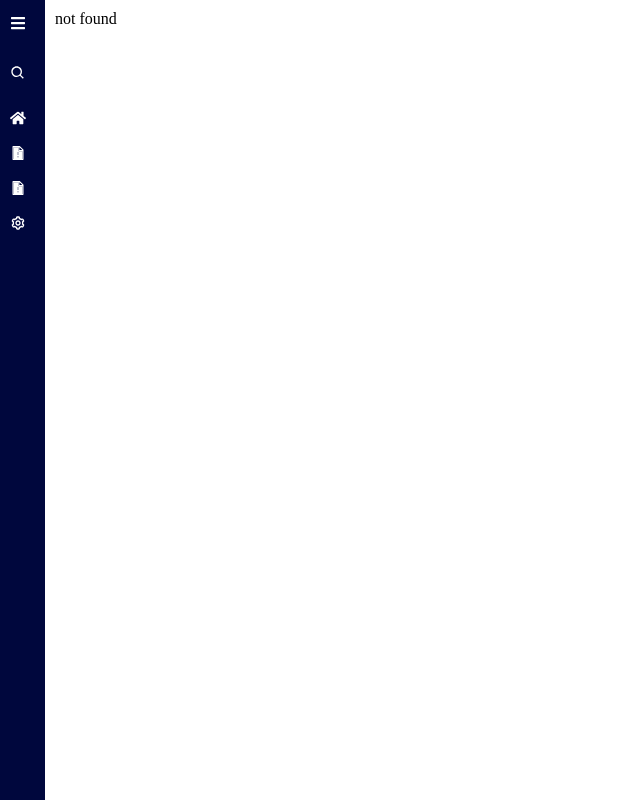
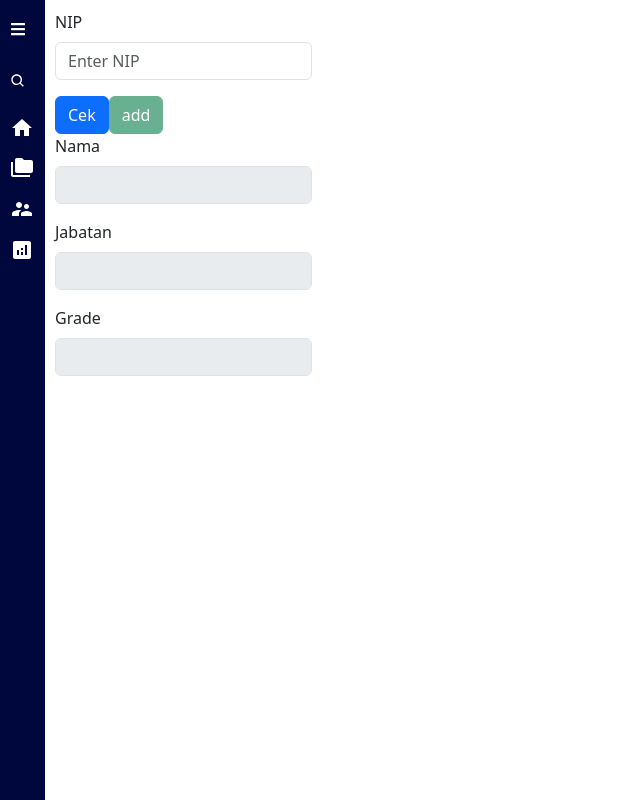
Before and after one commit to RagilAzis/PPL4-A5-KKK, a React (Create React App) app in the folder proyek4/: page /master/addpeserta in a window 1280 px wide. Before the commit this address had no page. Shown: the whole page, without its empty margins (0-640 px from the left). Built offline with nearby package versions, Linux system fonts and the light colour scheme.

Commit message:
Add files via upload

```diff
--- a/proyek4/src/App.js
+++ b/proyek4/src/App.js
@@ -5,7 +5,6 @@ import {BrowserRouter as Router , Routes , Route } from 'react-router-dom';
 import Dashboard from './pages/Dashboard'
 import Master from './pages/Master'
 import DataPenguji from './pages/DataPenguji';
-import InputDataPenguji from "./pages/InputDataPenguji";
 import DataPeserta from './pages/DataPeserta';
 import FitProper from './pages/FitProper';
 import RegFit from './pages/RegFit';
@@ -18,6 +17,8 @@ import RepManualFit from './pages/RepManualFit';
 import PrintGradeFit from './pages/PrintGradeFit';
 import PrintGradeInterview from './pages/PrintGradeInterview';
 import RepGradeInterview from './pages/RepGradeInterview';
+import AddPeserta from './pages/AddPeserta';
+import InputDataPenguji from './pages/InputDataPenguji';
 
 function App() {
   return (
@@ -30,10 +31,9 @@ function App() {
           <Route path="/master" element={<Master />} />
           <Route path="/master/datapenguji" element={<DataPenguji />} />
           <Route path="/master/datapeserta" element={<DataPeserta />} />
-          <Route
-              path="/master/inputdatapenguji"
-              element={<InputDataPenguji />}
-            />
+
+          <Route path="/master/addpeserta" element={<AddPeserta />} />
+          <Route path="/master/inputdatapenguji" element={<InputDataPenguji />}/>
 
           <Route path="/fit-proper" element={<FitProper />} />
           <Route path="/fit-proper/regfit" element={<RegFit />} />
--- a/proyek4/src/Component/Sidebar.jsx
+++ b/proyek4/src/Component/Sidebar.jsx
@@ -1,22 +1,28 @@
 import { NavLink } from "react-router-dom";
 import React from "react";
-import { FaBars, FaHome, FaLock, FaMoneyBill, FaUser, FaAngleDown } from "react-icons/fa";
+import { FaBars, FaLock, FaMoneyBill, FaUser } from "react-icons/fa";
 import { BiSearch } from "react-icons/bi";
-import { BiCog } from "react-icons/bi";
-import { AiTwotoneFileExclamation } from "react-icons/ai";
+import AddToQueueIcon from '@mui/icons-material/AddToQueue';
 import { useState } from "react";
 import { AnimatePresence, motion } from "framer-motion";
 import SidebarMenu from "./SidebarMenu";
+import HomeIcon from '@mui/icons-material/Home';
+import FolderCopyIcon from '@mui/icons-material/FolderCopy';
+import SupervisorAccountIcon from '@mui/icons-material/SupervisorAccount';
+import AnalyticsIcon from '@mui/icons-material/Analytics';
+import PrintIcon from '@mui/icons-material/Print';
+
+import 'bootstrap/dist/css/bootstrap.min.css';
 const routes = [
   {
     path: "/",
     name: "Dashboard",
-    icon: <FaHome />,
+    icon: <HomeIcon />,
   },
   {
     path: "/master",
     name: "Master",
-    icon: <AiTwotoneFileExclamation />,
+    icon: <FolderCopyIcon />,
     subRoutes: [
       {
         path: "/master/DataPeserta",
@@ -26,14 +32,14 @@ const routes = [
       {
         path: "/master/DataPenguji",
         name: "Data Penguji",
-        icon: <FaLock />,
+        icon: <FaUser />,
       },
     ],
   },
   {
     path: "/fit-proper",
     name: "Fit Proper",
-    icon: <AiTwotoneFileExclamation />,
+    icon: <SupervisorAccountIcon />,
     subRoutes: [
       {
         path: "/fit-proper/RegFit",
@@ -43,12 +49,12 @@ const routes = [
       {
         path: "/fit-proper/RegInterview",
         name: "Pendaftaran Wawancara",
-        icon: <FaLock />,
+        icon: <FaUser />,
       },
       {
         path: "/fit-proper/GradeFit",
         name: "Penilaian Fit & Proper",
-        icon: <FaUser />,
+        icon: <FaLock />,
       },
       {
         path: "/fit-proper/GradeInteview",
@@ -60,33 +66,34 @@ const routes = [
   {
     path: "/report",
     name: "Report",
-    icon: <BiCog />,
+    icon: <AnalyticsIcon />,
     exact: true,
     subRoutes: [
       {
         path: "/report/RepGradeFit",
         name: "Rekap Nilai Fit & Proper",
-        icon: <FaUser />,
+        icon: <AddToQueueIcon />,
       },
       {
         path: "/report/RepManualFit",
         name: "Rekap Manual Nilai Fit & Proper",
-        icon: <FaLock />,
+        icon: <AddToQueueIcon />,
+      },
+      {
+        path: "/report/RepGradeInterview",
+        name: "Rekap Nilai Wawancara",
+        icon: <AddToQueueIcon />,
       },
       {
         path: "/report/PrintGradeFit",
         name: "Cetak Nilai Fit & Proper",
-        icon: <FaMoneyBill />,
+        icon: <PrintIcon />,
       },
-      {
-        path: "/report/RepGradeInterview",
-        name: "Rekap Nilai Wawancara",
-        icon: <FaLock />,
-      },
+
       {
         path: "/report/PrintGradeInterview",
         name: "Cetak Nilai Wawancara",
-        icon: <FaMoneyBill />,
+        icon: <PrintIcon />,
       },
     ],
   },
@@ -155,7 +162,7 @@ const SideBar = ({ children }) => {
                   exit="hidden"
                   className="logo"
                 >
-                  DoSomeCoding
+                  PLN SUCCESSOR
                 </motion.h1>
               )}
             </AnimatePresence>
--- a/proyek4/src/Component/SidebarMenu.jsx
+++ b/proyek4/src/Component/SidebarMenu.jsx
@@ -6,6 +6,7 @@ import { BiCog } from "react-icons/bi";
 import { AiTwotoneFileExclamation } from "react-icons/ai";
 import { useState , useEffect } from "react";
 import { AnimatePresence, motion } from "framer-motion";
+import 'bootstrap/dist/css/bootstrap.min.css';
 
 const menuAnimation = {
   hidden: {
--- /dev/null
+++ b/proyek4/src/pages/AddPeserta.jsx
@@ -0,0 +1,108 @@
+import React, { useState, useEffect } from "react";
+import axios from "axios";
+import Form from 'react-bootstrap/Form'
+import Button from "react-bootstrap/Button";
+
+
+const AddPeserta = () => {
+    const [tableData, setData] = useState([]);
+    const [nip, setNip] = useState('');
+    const [onDisable,setOnDisable] = useState(true);
+    const [dataPegawai, setDataPegawai] = useState({
+        id:"",
+        nip: "",
+        nama: "",
+        grade: "",
+        jabatan: ""
+    })
+    const getDataPegawai = () => {
+        axios
+            .get("https://plnstrapi.herokuapp.com/api/pesertas?populate=*")
+            .then((res) => {
+                console.log(res);
+                setData(res.data.data);
+            });
+    };
+
+    const getDataPeserta = () => {
+        axios
+            .get(`https://plnstrapi.herokuapp.com/api/pegawais?filters[nip][$eq]=${nip}&populate=*`)
+            .then((res) => {
+                console.log("getdatapeserta", res.data.data);
+                // setNip(res.data.data[0].attributes.peserta_nip.data.attributes.nip);
+                if(res.data.data.length !== 0 && res.data.data[0].attributes.peserta_nip.data === null){
+                    setDataPegawai({
+                        id: res.data.data[0].id,
+                        nip: res.data.data[0].attributes.nip,
+                        nama: res.data.data[0].attributes.nama_pegawai,
+                        grade: res.data.data[0].attributes.grade.data.attributes.nama_grade,
+                        jabatan: res.data.data[0].attributes.jabatan.data.attributes.nama_jabatan
+                    });
+                    setOnDisable(false);
+                }else if(res.data.data[0].attributes.peserta_nip.data !== null){
+                    alert("pegawai sudah menjadi peserta!");
+                }else{
+                    alert("data tidak ditemukan!");
+                }
+
+
+            });
+    };
+
+    const postDataPeserta = () => {
+        const data = {
+            peserta_nip: dataPegawai.id
+        }
+        // console.log("data nip", data.peserta_nip);
+        axios.post(`https://plnstrapi.herokuapp.com/api/pesertas`, { data })
+            .then((res) => {
+                console.log("success post peserta", res);
+                alert("success post");
+                setOnDisable(true);
+            });
+    };
+
+    useEffect(() => {
+        // if (tableData.length === 0) {
+        //     getDataPeserta();
+        // }
+        console.log("ini nip", dataPegawai);
+    });
+
+    return (
+        <Form>
+            <Form.Group className="mb-3" controlId="formBasicEmail">
+                <Form.Label>NIP</Form.Label>
+                <Form.Control onChange={(e) => setNip(e.target.value)} placeholder="Enter NIP" />
+            </Form.Group>
+
+            <Button onClick={() => getDataPeserta()} variant="primary">
+                Cek
+            </Button>
+            <Button onClick={() => postDataPeserta()} variant="success" disabled={onDisable}>
+                add
+            </Button>
+
+
+            <Form.Group className="mb-3" controlId="nama">
+                <Form.Label>Nama</Form.Label>
+                <Form.Control disabled type="text" value={dataPegawai.nama} />
+            </Form.Group>
+
+            <Form.Group className="mb-3" controlId="jabatan">
+                <Form.Label>Jabatan</Form.Label>
+                <Form.Control disabled type="text" value={dataPegawai.jabatan} />
+            </Form.Group>
+
+            <Form.Group className="mb-3" controlId="grade">
+                <Form.Label>Grade</Form.Label>
+                <Form.Control disabled type="grade" value={dataPegawai.grade} />
+            </Form.Group>
+
+        </Form>
+    );
+    // return <div className="title"> Fit and Proper</div>;
+};
+
+
+export default AddPeserta;
--- a/proyek4/src/pages/Dashboard.jsx
+++ b/proyek4/src/pages/Dashboard.jsx
@@ -1,5 +1,7 @@
 import React, { useState, useEffect } from "react";
 import axios from "axios";
+import Breadcrumb from "react-bootstrap/Breadcrumb";
+import Button from "react-bootstrap/Button";
 
 const Dashboard = () => {
     const [dataPeserta, setDataPeserta] = useState([]);
@@ -24,6 +26,12 @@ const Dashboard = () => {
 
     const rows = () => { };
     return (
+      <div>
+
+            <Breadcrumb>
+                <Breadcrumb.Item href="/">Dashboard</Breadcrumb.Item>
+                <Breadcrumb.Item href="DataPeserta">Jadwal</Breadcrumb.Item>
+            </Breadcrumb>
         <table className="table table-striped table-hover">
             <thead>
                 <tr>
@@ -78,6 +86,7 @@ const Dashboard = () => {
                 })}
             </tbody>
         </table>
+        </div>
     );
 };
 
--- a/proyek4/src/pages/DataPeserta.jsx
+++ b/proyek4/src/pages/DataPeserta.jsx
@@ -1,17 +1,15 @@
-import React, { useState, useEffect } from "react";
+import React, { useState, useEffect } from 'react';
 import axios from "axios";
 import Breadcrumb from "react-bootstrap/Breadcrumb";
-import Table from "react-bootstrap/Table";
 import Button from "react-bootstrap/Button";
 
+
 const DataPeserta = () => {
-  const [tableData, setData] = useState([]);
+  const [tableData, setData] = useState([])
 
-  const getDataPegawai = () => {
+    const getDataPeserta = () => {
         axios
-      .get(
-        "https://plnstrapi.herokuapp.com/api/pesertas?populate=*&populate=peserta_nip.jabatan&populate=peserta_nip.grade&populate=peserta_nip.jenjang&populate=pengujis.penguji_nip"
-      )
+            .get("https://plnstrapi.herokuapp.com/api/pesertas?populate=*&populate=peserta_nip.jabatan&populate=peserta_nip.grade&populate=peserta_nip.jenjang&populate=pengujis.penguji_nip")
             .then((res) => {
                 console.log(res);
                 setData(res.data.data);
@@ -20,11 +18,11 @@ const DataPeserta = () => {
 
     useEffect(() => {
       if (tableData.length === 0) {
-      getDataPegawai();
+          getDataPeserta();
       }
   });
 
-  const rows = () => {};
+  const rows = () => { };
     return (
         <div className="container">
             <Breadcrumb>
@@ -32,14 +30,7 @@ const DataPeserta = () => {
                 <Breadcrumb.Item href="DataPeserta">Data Peserta</Breadcrumb.Item>
             </Breadcrumb>
             <div className="add">
-        <Button variant="primary" href="InputDataPeserta">
-          Tambah Data Peserta
-        </Button>
-        {/* <center><form>
-            <label>Nama yang dicari :</label>
-            <input type="text" name="cari"></input>
-            <input class="btn btn-primary btn-sm" type="submit" value="Cari"></input>
-          </form></center> */}
+                <Button variant="primary btn-sm" href="../master/addpeserta">Tambah Data </Button>
             </div>
 
             <div className="utils">
@@ -49,49 +40,65 @@ const DataPeserta = () => {
             <table className="table table-striped table-hover">
                 <thead>
                     <tr>
+                        <th>Nama</th>
                         <th>NIP</th>
-            <th>Nama</th>
                         <th>Jabatan</th>
+                        <th>Grade</th>
                         <th>Jenjang</th>
-            <th>Grade</th>
                     </tr>
                 </thead>
 
                 <tbody>
                     {tableData.map((data, index) => {
-            console.log("test penguji:", data.attributes.pengujis.data);
+                        console.log("test", data.attributes);
                         return (
                             <>
                                 <tr data-index={index}>
                                     {/* <td>test</td> */}
                                     <td style={{ width: 200 }}>
                                         {data.attributes.peserta_nip.data !== null
-                      ? data.attributes.peserta_nip.data.attributes.nip
-                      : "-"}
+                                            ? data.attributes.peserta_nip.data.attributes.nama_pegawai
+                                            : "<i>Nama tidak terdeteksi</i>"}
                                     </td>
                                     <td style={{ width: 200 }}>
                                         {data.attributes.peserta_nip.data !== null
-                      ? data.attributes.peserta_nip.data.attributes.nama_pegawai
-                      : "-"}
-                  </td>
-                  <td style={{ width: 350 }}>
-                    {data.attributes.peserta_nip.data !== null
-                      ? data.attributes.peserta_nip.data.attributes.jabatan.data
-                          .attributes.nama_jabatan
-                      : "-"}
+                                            ? data.attributes.peserta_nip.data.attributes.nip
+                                            : "<i>NIP tidak terdeteksi</i>"}
                                     </td>
                                     <td style={{ width: 200 }}>
                                         {data.attributes.peserta_nip.data !== null
-                      ? data.attributes.peserta_nip.data.attributes.jenjang.data
-                          .attributes.nama_jenjang
-                      : "-"}
+                                            ? data.attributes.peserta_nip.data.attributes.jabatan.data.attributes.nama_jabatan
+                                            : "<i>Jabatan tidak terdeteksi</i>"}
                                     </td>
                                     <td style={{ width: 200 }}>
                                         {data.attributes.peserta_nip.data !== null
-                      ? data.attributes.peserta_nip.data.attributes.grade.data
-                          .attributes.nama_grade
-                      : "-"}
+                                            ? data.attributes.peserta_nip.data.attributes.grade.data.attributes.kode_grade
+                                            : "<i>Grade tidak terdeteksi</i>"}
                                     </td>
+                                    <td style={{ width: 200 }}>
+                                        {data.attributes.peserta_nip.data !== null
+                                            ? data.attributes.peserta_nip.data.attributes.jenjang.data.attributes.nama_jenjang
+                                            : "<i>Jenjang tidak terdeteksi</i>"}
+                                    </td>
+                                    {/* <td>{data.attributes.pegawai.data.attributes.nama_jenjang}</td>
+                  <td>
+                    {data.attributes.jenjang.data !== null
+                      ? data.attributes.jenjang.data.attributes.nama_jenjang
+                      : ""}
+                  </td> */}
+                                    {/* <td>
+                    {
+                      data.attributes.pegawai.data.attributes.jabatan.data
+                        .attributes.nama_jabatan
+                    }
+                  </td> */}
+                                    {/* <td>{data.attributes.grade.data.attributes.nama_grade}</td>
+                  <td>
+                    {
+                      data.attributes.pegawai.data.attributes.jenjang.data
+                        .attributes.nama_jenjang
+                    }
+                  </td> */}
                                 </tr>
                             </>
                         );
@@ -102,4 +109,4 @@ const DataPeserta = () => {
     );
 };
 
-export default DataPeserta;
+export default DataPeserta
--- a/proyek4/src/pages/FitProper.jsx
+++ b/proyek4/src/pages/FitProper.jsx
@@ -2,6 +2,7 @@ import React, { useState, useEffect } from "react";
 import axios from "axios";
 import Form from 'react-bootstrap/Form'
 import Button from "react-bootstrap/Button";
+
 
 const FitProper = () => {
     const [tableData, setData] = useState([]);
@@ -68,7 +69,7 @@ const FitProper = () => {
 
             <Form.Group className="mb-3" controlId="grade">
                 <Form.Label>Grade</Form.Label>
-                <Form.Control type="grade" value={dataPegawai.grade} />
+                <Form.Control type="grade" />
             </Form.Group>
 
             <Form.Group className="mb-3" controlId="date">
```
Also changed, not shown: proyek4/src/pages/DataPenguji.jsx (line endings or trailing spaces), proyek4/src/pages/InputDataPenguji.jsx (line endings or trailing spaces). Lines whose indentation alone changed are shown as unchanged.
